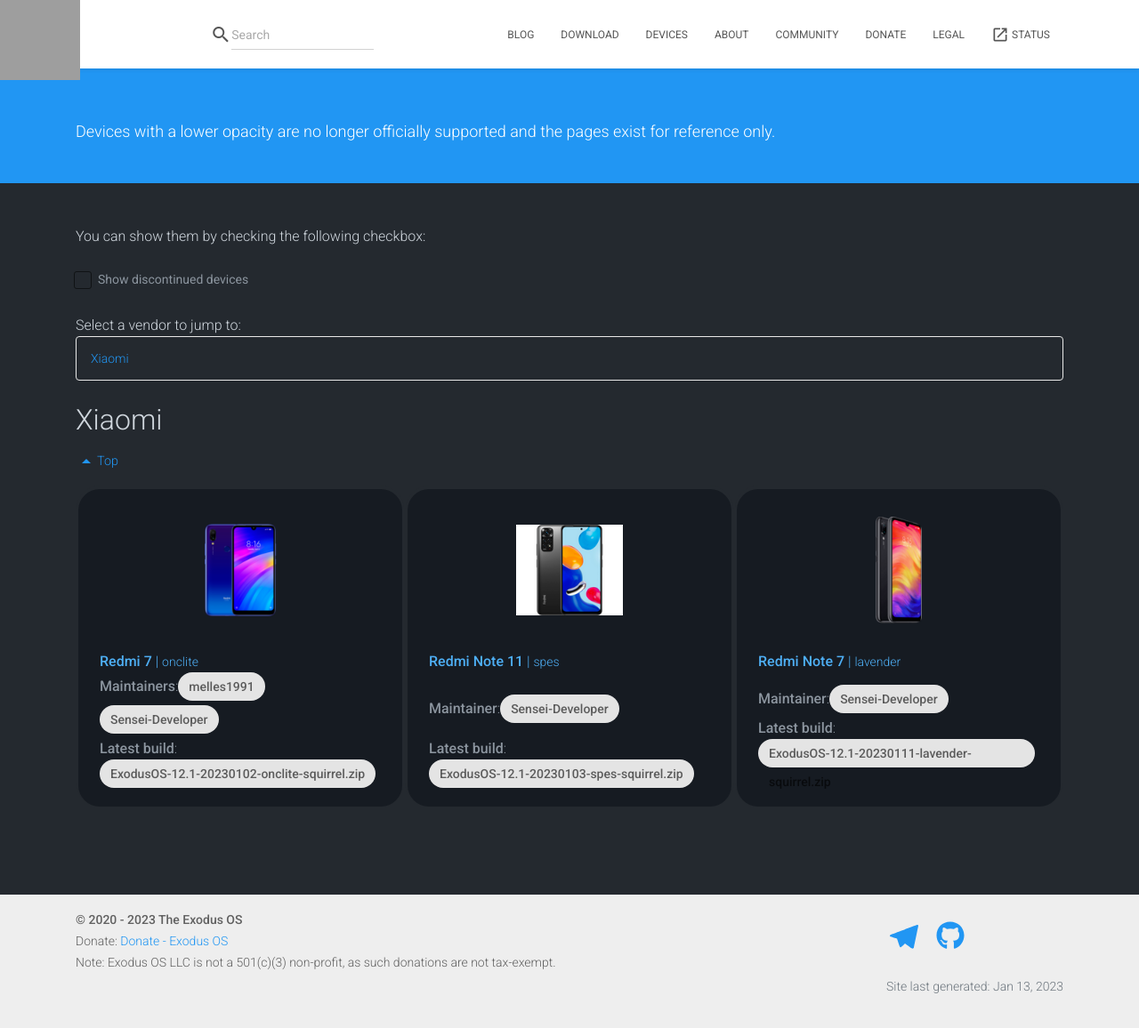
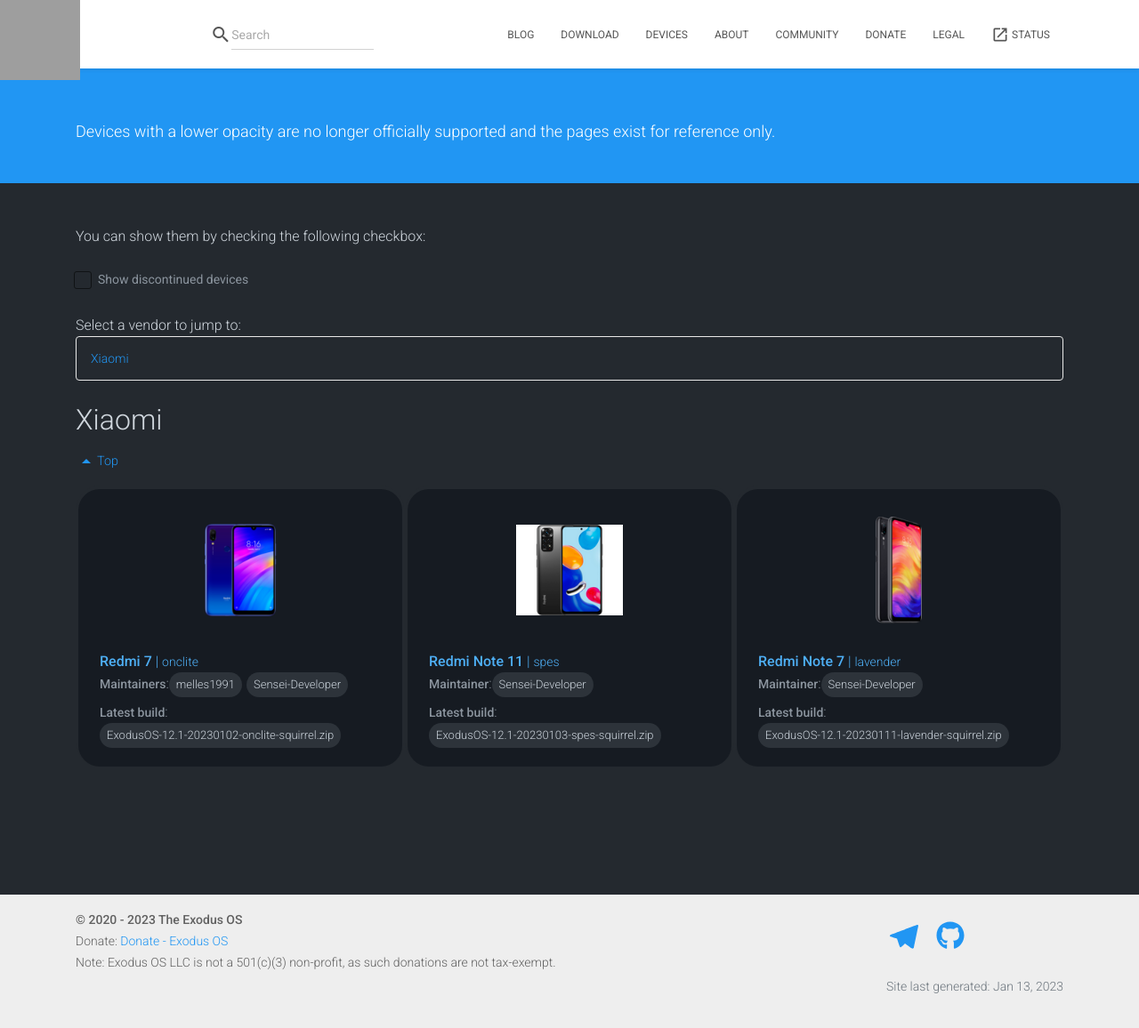
Before and after one commit to ExodusOS/exodus.github.io, a Jekyll site: the page built from index.html, in a window 1280 px wide and 1161 px high. Shown: the top 1156 px of the window at 89% size. Built offline with Jekyll 4.4.1, drawn with Linux system fonts in a browser that asks for light colours; nearby versions of some CDN libraries; comment, search, counter and statistics services are not loaded; grey boxes are pictures that could not be loaded.

Commit message:
Update chip color

```diff
--- a/_sass/craft/_main.scss
+++ b/_sass/craft/_main.scss
@@ -306,14 +306,13 @@
 
 .chip {
     display: inline-block;
-    height: 32px;
+    height: 28px;
     font-size: 13px;
-    font-weight: 500;
-    color: rgba(0,0,0,0.6);
-    line-height: 32px;
-    padding: 0 12px;
-    border-radius: 16px;
-    background-color: #e4e4e4;
+    color: #c9d1d9;
+    line-height: 28px;
+    padding: 0 8px;
+    border-radius: 24px;
+    background-color: rgba(177,186,196,0.15);
     margin-bottom: 5px;
     margin-right: 5px;
 }
@@ -348,10 +347,12 @@
 
 .maintainername {
   font-weight: 500;
+  font-size: 14px;
 }
 
  .filenamename {
   font-weight: 500;
+  font-size: 14px;
 }
 
 .codename {
--- a/index.html
+++ b/index.html
@@ -102,12 +102,12 @@
   </div>
   {%- if device.maintainers != empty %}
   <div class="maintainer">
-      <span class="maintainername">Maintainer{% if device.maintainers.size > 1 %}s{% endif %}</span>: {%- for el in device.maintainers %}<span class="codename chip"> {{ el }}</span>{%- endfor %}
+      <span class="maintainername">Maintainer{% if device.maintainers.size > 1 %}s{% endif %}</span>: {%- for el in device.maintainers %}<span class="chip"> {{ el }}</span>{%- endfor %}
   </div>
   {% endif %}
     {%- if device.filename != empty %}
   <div class="file">
-      <span class="filenamename">Latest build</span>: <span class="codename chip">{{ device.filename }}</span>
+      <span class="filenamename">Latest build</span>: <span class="chip">{{ device.filename }}</span>
   </div>
   {% endif %}
 </div>
```
